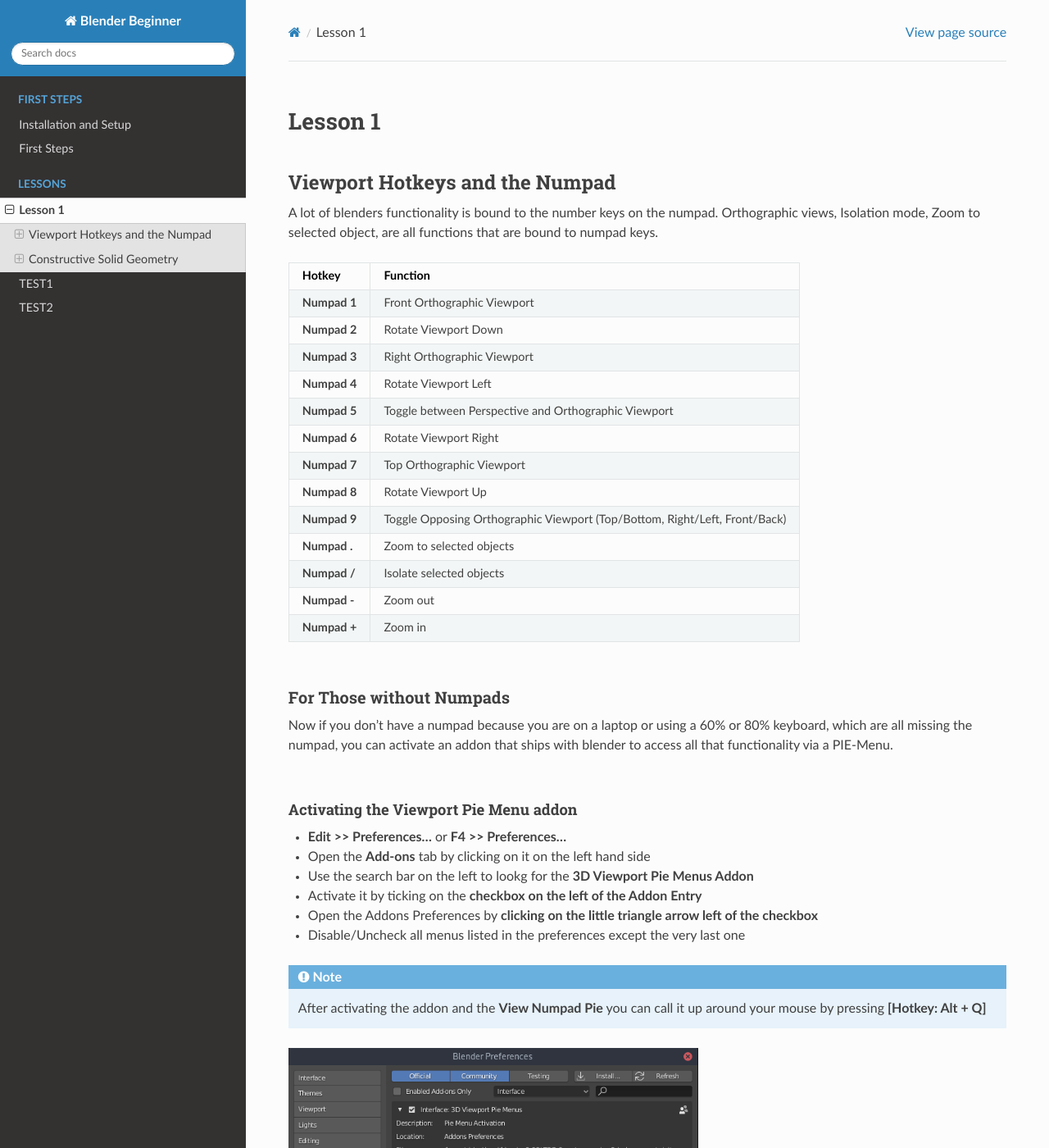
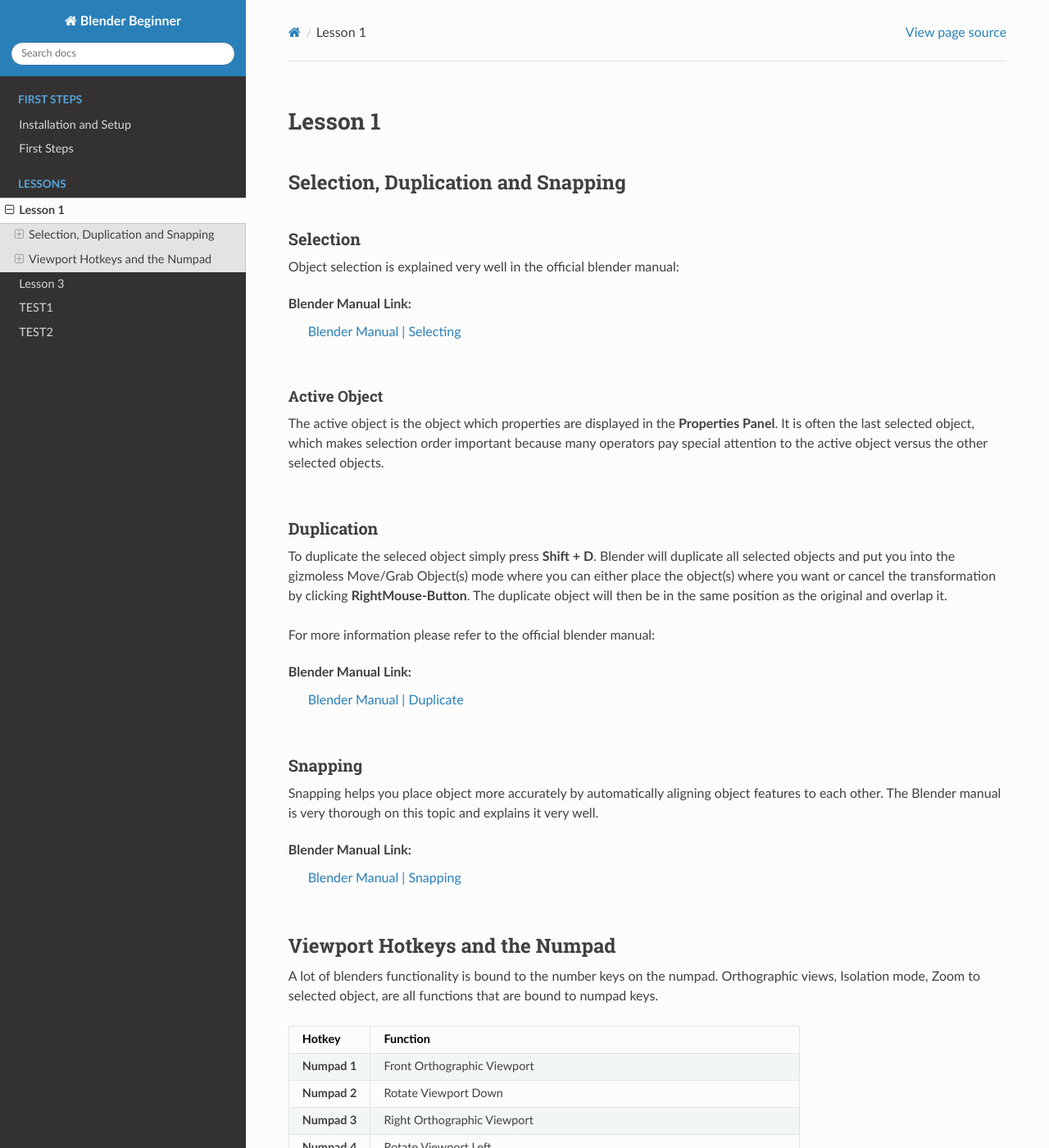
Before and after one commit to smokejohn/blender_beginner, a Sphinx documentation site: the page built from source/lessons/lesson1.rst, in a window 1280 px wide and 1400 px high. Shown: the whole window at 82% size. Built offline with Sphinx 7.4.7 and the Read the Docs theme 2.0.0, drawn with Linux system fonts in a browser that asks for light colours; some of the changed text lies outside the part shown.

Commit message:
restructures lesson 1 and moves csg to lesson 3

```diff
--- a/source/index.rst
+++ b/source/index.rst
@@ -21,5 +21,6 @@
    :hidden:
 
    lessons/lesson1
+   lessons/lesson3
    ch1/test1
    ch1/test2
--- a/source/lessons/lesson1.rst
+++ b/source/lessons/lesson1.rst
@@ -1,6 +1,47 @@
 ########
 Lesson 1
 ########
+
+
+***********************************
+Selection, Duplication and Snapping
+***********************************
+
+
+Selection
+=========
+Object selection is explained very well in the official blender manual:
+
+Blender Manual Link:
+    `Blender Manual | Selecting <https://docs.blender.org/manual/en/latest/interface/selecting.html>`_
+
+
+Active Object
+-------------
+The active object is the object which properties are displayed in the **Properties Panel**.
+It is often the last selected object, which makes selection order important because many
+operators pay special attention to the active object versus the other selected objects.
+
+Duplication
+===========
+To duplicate the seleced object simply press **Shift + D**. Blender will duplicate all
+selected objects and put you into the gizmoless Move/Grab Object(s) mode where you can either
+place the object(s) where you want or cancel the transformation by clicking **RightMouse-Button**.
+The duplicate object will then be in the same position as the original and overlap it.
+
+For more information please refer to the official blender manual:
+
+Blender Manual Link:
+    `Blender Manual | Duplicate <https://docs.blender.org/manual/en/latest/scene_layout/object/editing/duplicate.html>`_
+
+
+Snapping
+========
+Snapping helps you place object more accurately by automatically aligning object features
+to each other. The Blender manual is very thorough on this topic and explains it very well.
+
+Blender Manual Link:
+    `Blender Manual | Snapping <https://docs.blender.org/manual/en/latest/editors/3dview/controls/snapping.html>`_
 
 
 *******************************
@@ -52,105 +93,3 @@
 .. image:: ../_static/images/bl_preferences_addons_viewport_pie_numpad.png
     :width: 500
 .. image:: ../_static/images/bl_addon_viewport_pie_numpad.png
-
-
-***************************
-Constructive Solid Geometry
-***************************
-**Constructive Solid Geometry** or **CSG** for short, describes the process of creating
-complex geometry from simple solid primitives by subtracting, adding or intersecting
-their volumes.
-Often this process is called **Booling** or **Boolean operation** because the process
-of subtracting, adding or intersecting is often expressed as typical mathematical
-**boolean operations** (NOT, OR, AND, XOR, ...).
-
-
-In Blender the **CSG/Boolean modifier** features the following boolean operations:
-
-* Difference (Boolean NOT)
-* Union (Boolean OR)
-* Intersection (Boolean AND)
-
-======================== ============================= ===============================
-Boolean Union (**∪**)    Boolean Difference (**-**)    Boolean Intersection (**∩**)
-======================== ============================= ===============================
-|csg_union|              |csg_difference|              |csg_intersect|
-Union of Cube and Sphere Difference of Cube and Sphere Intersection of Cube and Sphere
-======================== ============================= ===============================
-
-
-
-.. |csg_union| image:: ../_static/images/bl_csg_union.png
-    :width: 300
-    :alt: Show boolean difference between a 3D Sphere and Cube
-.. |csg_difference| image:: ../_static/images/bl_csg_difference.png
-    :width: 300
-    :alt: Show boolean difference between a 3D Sphere and Cube
-.. |csg_intersect| image:: ../_static/images/bl_csg_intersection.png
-    :width: 300
-    :alt: Show boolean intersection between a 3D Sphere and Cube
-
-With these simple boolean operations it is possible to construct very complicated
-geometry while combining very simple building blocks. Multiple CSG operations can
-be displayed as a binary tree like in the figure below. The resulting geometry
-is shown at the top while it's operands and boolean operations are shown as leaves
-(Cylinder, Cube, Sphere) and nodes (Union, Difference, Intersection).
-
-.. figure:: ../_static/images/wikimedia_commons_zottie_csg_tree.png
-    :alt: Image showing a binary tree of boolean operations with their operands as leaves
-    :width: 600
-
-    Example of complex geometry constructed from simple solid primitives
-    (`Wikimeda Commons: Zottie <https://en.wikipedia.org/wiki/Constructive_solid_geometry#/media/File:Csg_tree.png>`_)
-
-
-How it works in Blender
-=======================
-
-Boolean operations are implemented as a blender modifier. The modifier is simply called
-**Boolean**.
-
-Here is the step by step process to create a boolean operation between a cube and a sphere:
-
-#. Create a cube (**Shift + A >> Mesh >> Cube**) [Operand A]
-#. Create a sphere (**Shift + A >> Mesh >> Sphere**) [Operand B]
-#. Select the cube, it will act as our stock (Operand A)
-#. | Add a Boolean modifier in the **Modifier Properties** |props_modifier|
-   | *The Modifier Properties are located at the right hand side in the* **Properties Panel**
-
-   #. Add the boolean modifier to the cube (**Add Modifier >> Boolean**)
-   #. Use the **Object:** Eyedropper tool in the modifier gui to select the sphere as a cutter
-
-      |modifier_panel|
-      |boolean_cutter|
-#. Select the Sphere in the 3D Viewport and open the **Object Properties** |props_object|
-#. Navigate to the **Viewport Display Rollout** and set the spheres display to **Bounds**
-
-   |viewport_display|
-#. Now you can manipulate your Sphere (Cutter/Operand B) by selecting its bounds
-   and transforming it and the boolean operation will update accordingly.
-
-The result should look something like this:
-
-.. image:: ../_static/images/bl_boolean_cube_sphere.png
-    :width: 300
-
-.. |props_modifier| image:: ../_static/images/bl_gui_props_modifier.png
-.. |props_object| image:: ../_static/images/bl_gui_props_object.png
-
-.. |modifier_panel| image:: ../_static/images/bl_gui_modifier_panel.png
-    :width: 100
-.. |boolean_cutter| image:: ../_static/images/bl_modifier_boolean_operand_b.png
-    :width: 100
-
-.. |viewport_display| image:: ../_static/images/bl_gui_viewport_display_bounds.png
-    :width: 100
-
-
-A faster and more convenient way to work with booleans
-======================================================
-
-There is an addon that ships with blender that makes all of this way easier.
-Its called **Bool Tool** and you can find it in the **Preferences >> Add-Ons**.
-
-.. image:: ../_static/images/bl_preferences_addons_booltool.png
```
Also changed, not shown: source/lessons/lesson3.rst (added, +122 -0 lines), source/_static/images/bl_gui_bool_tool.png (added).
